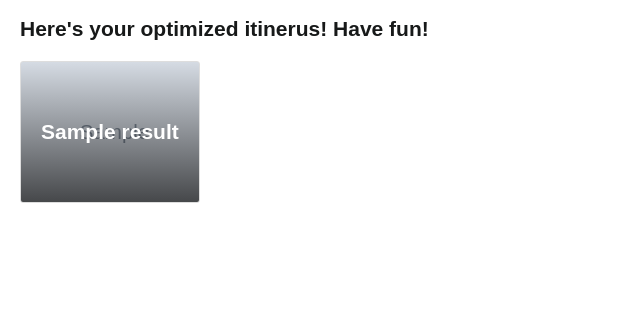
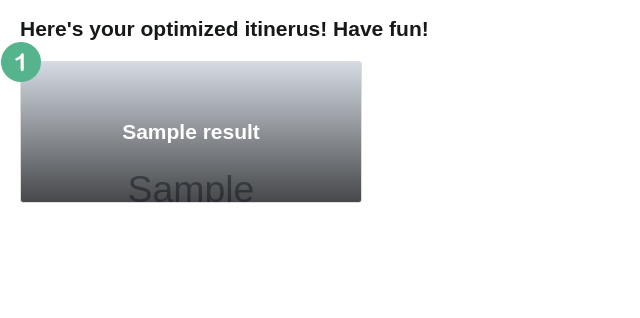
Before and after one commit to bcollazo/destinohack, a Django app: template main/templates/main/schedule.html in a window 1280 px wide. Shown: the part 81-399 px from the top of the page, without its empty margins (0-640 px from the left). Run offline with Django 3.2, Linux system fonts and the light colour scheme; the template is opened without the code that fills it: most values are stand-ins (such as "Sample title", 1, 10 or a date in 2020); grey boxes marked "Sample" are stand-in pictures; some libraries are stand-ins or nearby versions.

Commit message:
Schedule numbered icons :

```diff
--- a/main/static/main/schedule.css
+++ b/main/static/main/schedule.css
@@ -26,14 +26,21 @@
     margin-bottom: 0;
 }
 
+#scroll {
+    overflow-x: auto;
+    display: flex;
+    flex-wrap: nowrap;
+}
+
 #path {
     height: calc(100vh - 523px);
     display: flex;
 }
 
 .stop {
+    position: relative;
     height: 100px;
-    /*width: 200px;*/
+    width: 300px;
     background-color: black;
     background-image: linear-gradient(to bottom right,#002f4b,#dc4225);
     color: #fff;
@@ -48,6 +55,12 @@
     align-items: center;
 }
 
+.stop img {
+    position: absolute;
+    top: -20px;
+    left: -20px;
+}
+
 #mapid {
     height: 400px;
 }
--- a/main/templates/main/schedule.html
+++ b/main/templates/main/schedule.html
@@ -28,14 +28,16 @@
 			<h1>Here's your optimized itinerus! Have fun!</h1>
 		</div>
 	</section>
+	<div id="scroll">
 		<section id="path">
 		{% for result in results %}
 			<div class="stop" data-lat="{{ result.latitude }}" data-lon="{{ result.longitude }}" style="background: linear-gradient(transparent, #020202ad), url({{ result.image }}); background-size: cover;">
 				<h2>{{ result.name }}</h2>
-
+				<img src="{% static 'main/numberedIcons' %}/{{ forloop.counter }}.png" height="40" width="40" />
 			</div>
 		{% endfor %}
 		</section>
+	</div>
 	<section id="mapid">
 	</section>
 </body>
```
Lines whose indentation alone changed are shown as unchanged.
